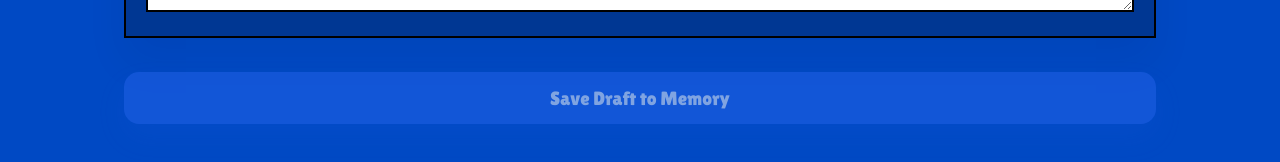
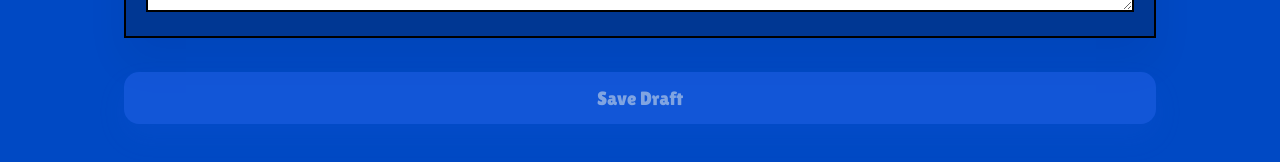
Before and after one commit to neuralshade/brawlpick, a React (Vite) app: page / in a window 1280 px wide. Shown: the part 2101-2263 px from the top of the page. Built offline with nearby package versions, Linux system fonts and the light colour scheme.

Commit message:
Mudando alguns labels.

```diff
--- a/src/pages/MatchMaker.jsx
+++ b/src/pages/MatchMaker.jsx
@@ -188,7 +188,7 @@ function MatchMaker({ savedComps, setSavedComps }) {
       <section className="actions-card">
         {showToast && <span className="toast-message" style={{ color: '#10b981', fontWeight: 'bold' }}>{showToast}</span>}
         <button disabled={!canSave} onClick={saveComposition} style={{ opacity: canSave ? 1 : 0.5, cursor: canSave ? 'pointer' : 'not-allowed', width: '100%', padding: '15px', fontSize: '1.2rem', marginTop: '10px' }}>
-          Save Draft to Memory
+          Save Draft
         </button>
       </section>
 
```
